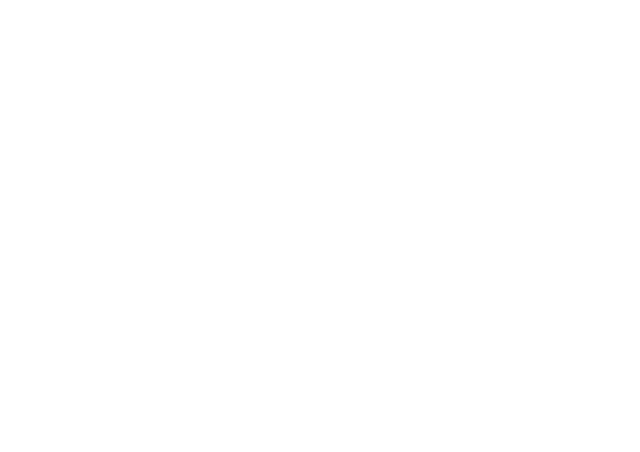
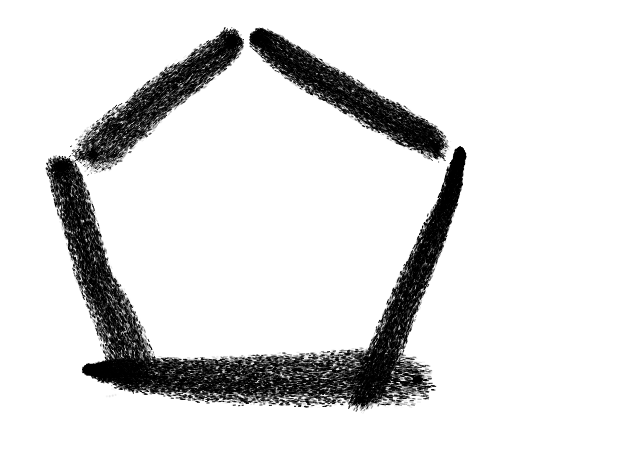
Before and after one commit to adoxic/breath-balance, a React app: page / in a window 1280 px wide. Shown: the top 452 px of the page, without its empty margins (0-640 px from the left). Built offline with nearby package versions, Linux system fonts and the light colour scheme.

Commit message:
ticks up and stops correctly

```diff
--- a/src/components/Breath.js
+++ b/src/components/Breath.js
@@ -4,9 +4,10 @@
 
 const Breath = () => {
   const [index, setIndex] = useState(0);
+
   useEffect(() => {
     setTimeout(() => {
-      if(index > imageArr.length) {
+      if(index >= imageArr.length - 1) {
         console.log('stop?');
         return;
       }
@@ -14,6 +15,8 @@
       console.log('is working?');
     }, 1000);
   }, [index]);
+
+
 
   return (
     <section>
```
